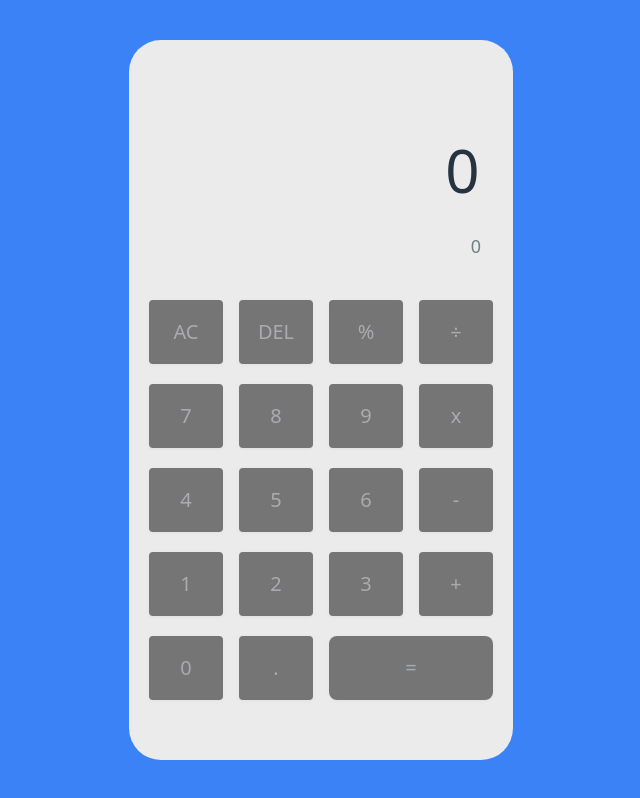
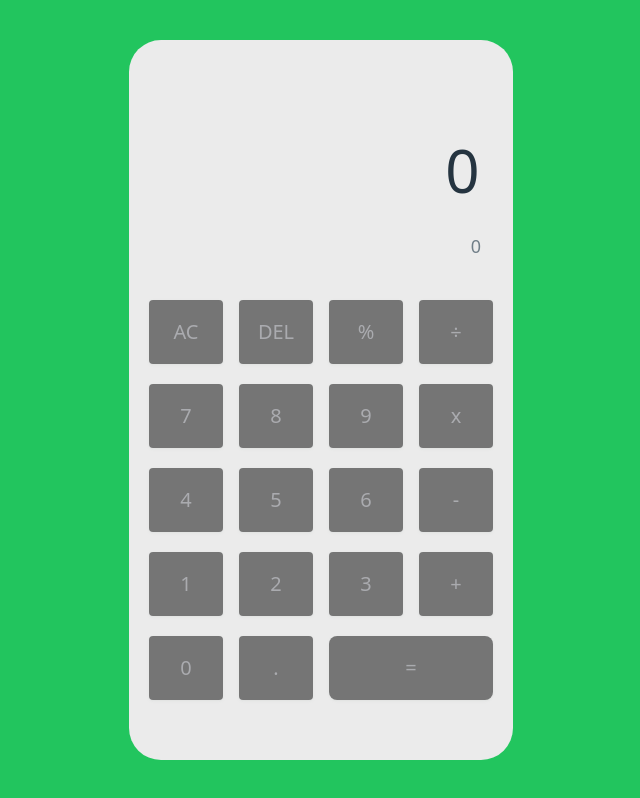
Before and after one commit to iPFSoftwares/PesatechBootcamp, a website with bundled scripts: page src/index.html in a window 1280 px wide. Shown: the whole page, without its empty margins (319-959 px from the left). Built offline with nearby package versions, Linux system fonts and the light colour scheme.

Commit message:
change background color to green

```diff
--- a/src/index.html
+++ b/src/index.html
@@ -13,7 +13,7 @@
 			<!-- main section -->
 			<section
 
-				class="h-screen bg-blue-500"
+				class="h-screen bg-green-500"
 			>
 				<!-- container -->
 				<div
```
